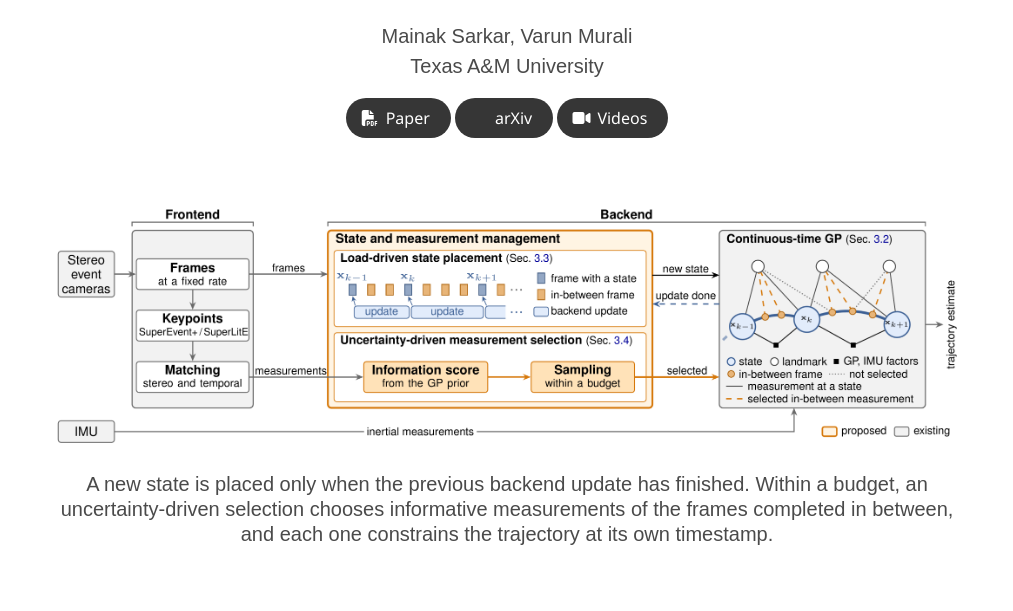
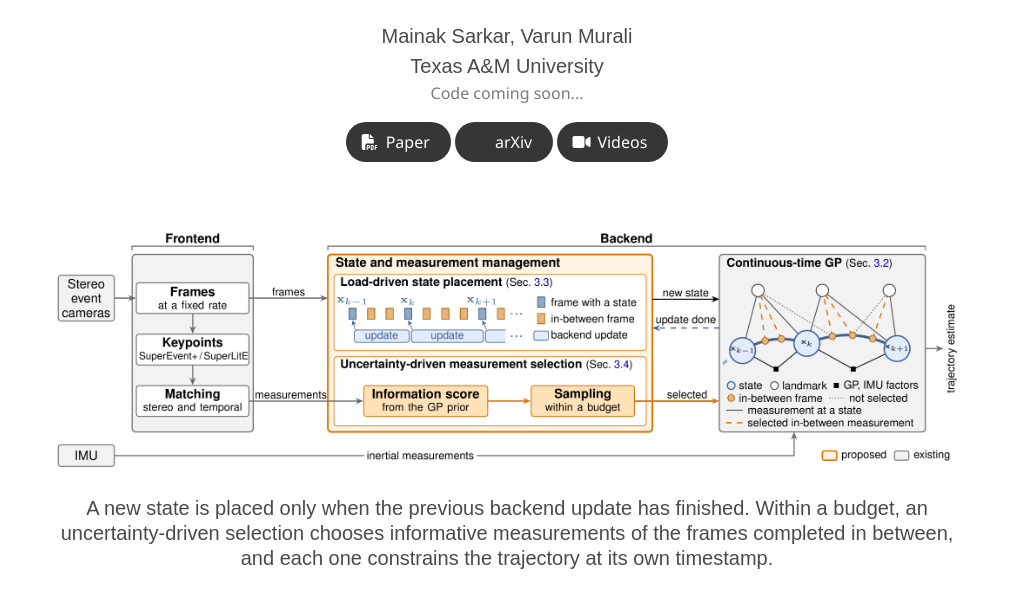
Before and after one commit to Mainak-learner/sparse-states, a plain HTML site: page index.html in a window 1280 px wide. Shown: the part 189-800 px from the top of the page, without its empty margins (133-1146 px from the left). Drawn offline with Linux system fonts and the light colour scheme; some icons are missing; a web font is replaced by a local one.

Commit message:
Add code coming soon note

```diff
--- a/index.html
+++ b/index.html
@@ -41,7 +41,9 @@
           <div class="is-size-5 publication-authors">
             <span class="author-block">Texas A&amp;M University</span>
           </div>
-
+          <div class="is-size-6 has-text-grey">
+            <span class="author-block">Code coming soon...</span>
+          </div>
           <div class="column has-text-centered">
             <div class="publication-links">
               <!-- TODO: replace the two # links with the arXiv links once the paper is posted:
```
